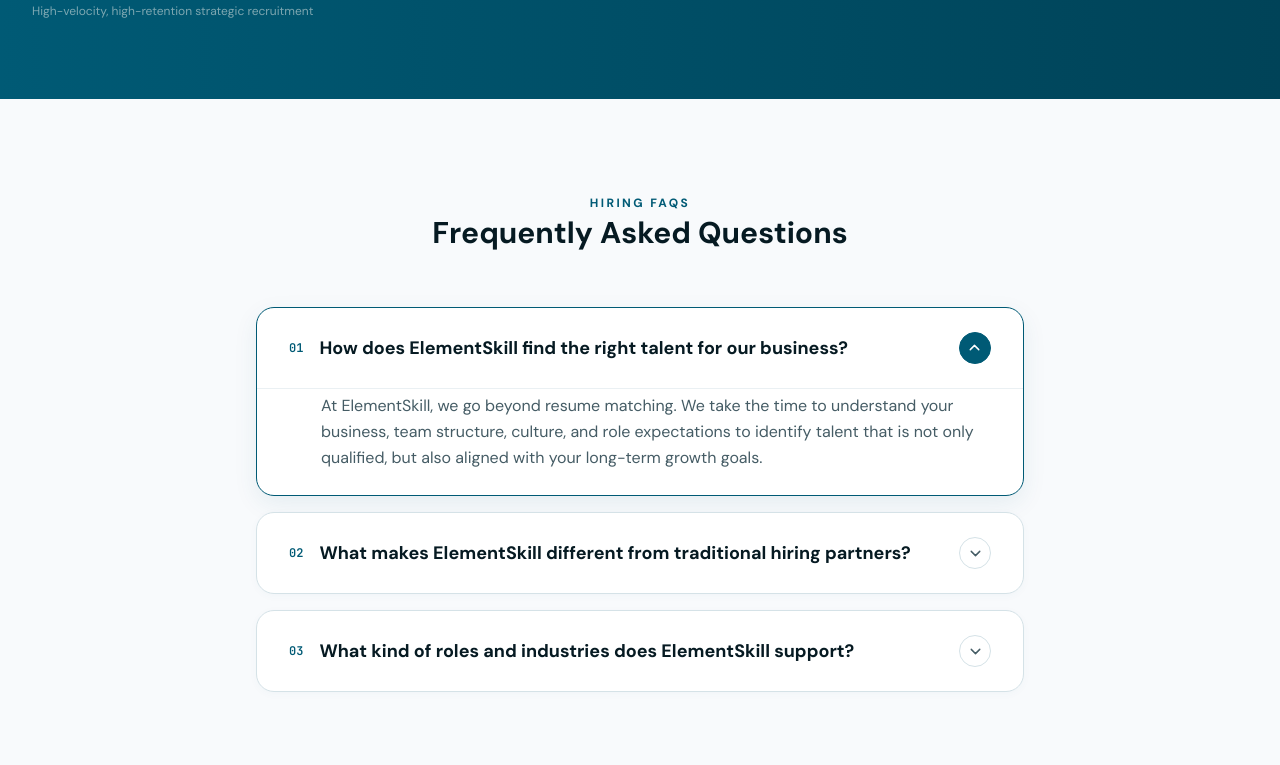
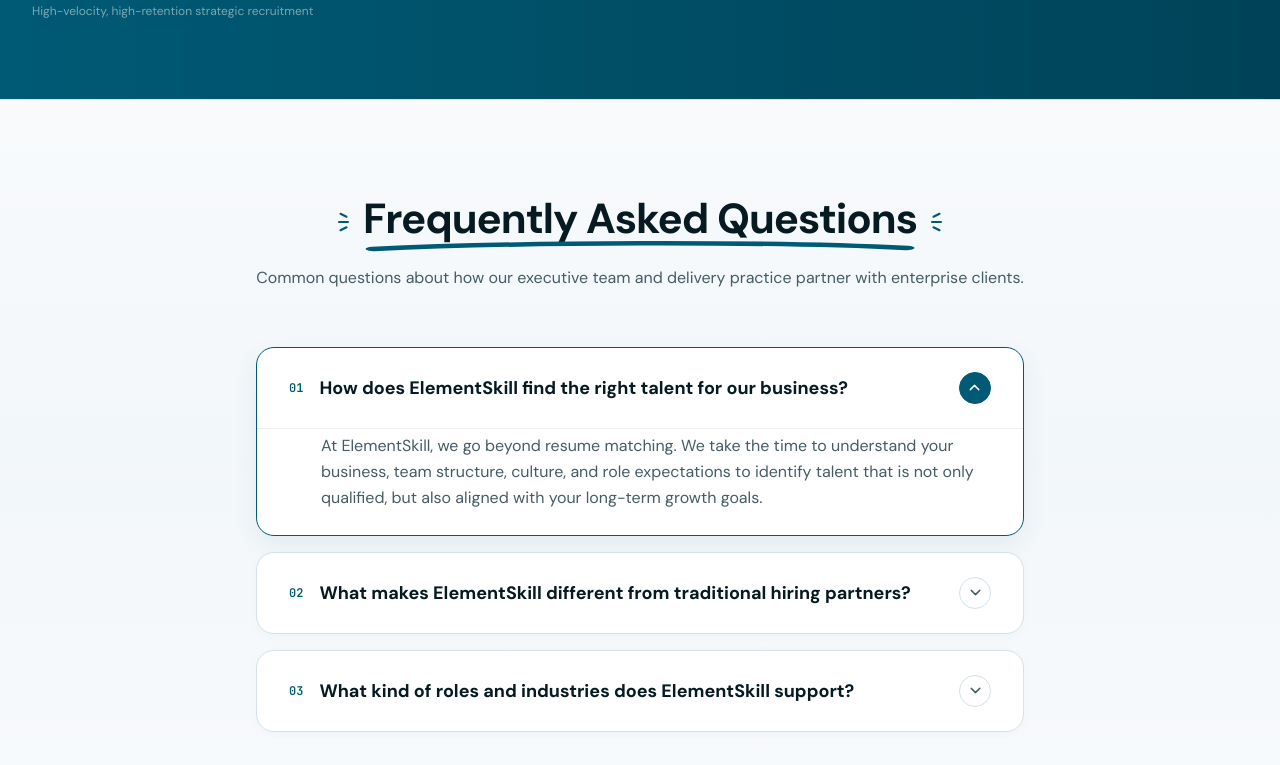
Before and after one commit to tushar-candorworks/ElementSkill-Redesign, a React (Vite) app: page /hiring in a window 1280 px wide. Shown: the part 2535-3300 px from the top of the page. Built offline with nearby package versions, Linux system fonts and the light colour scheme.

Commit message:
style: apply decorated FAQ heading with hand-drawn underline to HiringPage

```diff
--- a/src/pages/HiringPage.jsx
+++ b/src/pages/HiringPage.jsx
@@ -245,15 +245,59 @@ export function HiringPage() {
         </div>
       </section>
 
-      <section className="py-16 sm:py-24 px-6 sm:px-8 bg-[#f8fafc]">
+      <section className="py-16 sm:py-24 px-6 sm:px-8 bg-gradient-to-b from-[#f8fafc] via-[#eaf3f6]/40 to-[#f8fafc] border-t border-[#d5e2e7]">
         <div className="max-w-[1240px] mx-auto">
-          <div className="text-center max-w-2xl mx-auto mb-14">
-            <span className="text-xs uppercase tracking-[0.2em] text-[#005a75] font-bold block mb-1">
-              HIRING FAQS
-            </span>
-            <h2 className="text-2xl sm:text-3xl font-bold text-[#061a22]">
-              Frequently Asked Questions
-            </h2>
+          <div className="text-center max-w-4xl mx-auto mb-14">
+            <div className="flex items-center justify-center gap-2 sm:gap-3 mb-3">
+              <svg
+                className="w-6 h-6 text-[#005a75] shrink-0"
+                viewBox="0 0 32 32"
+                fill="none"
+                stroke="currentColor"
+                strokeWidth="2.8"
+                strokeLinecap="round"
+              >
+                <line x1="28" y1="16" x2="16" y2="16" />
+                <line x1="26" y1="23" x2="18" y2="27" />
+                <line x1="26" y1="9" x2="18" y2="5" />
+              </svg>
+
+              <h2 className="text-3xl sm:text-4xl lg:text-[42px] font-extrabold text-[#061a22] tracking-tight relative">
+                <span className="relative inline-block pb-1.5">
+                  Frequently Asked Questions
+                  <svg
+                    className="absolute -bottom-1 left-0 w-full h-3.5 text-[#005a75]"
+                    viewBox="0 0 160 14"
+                    fill="none"
+                    preserveAspectRatio="none"
+                  >
+                    <path
+                      d="M3 10 C45 3, 115 2, 157 9"
+                      stroke="currentColor"
+                      strokeWidth="4.5"
+                      strokeLinecap="round"
+                    />
+                  </svg>
+                </span>
+              </h2>
+
+              <svg
+                className="w-6 h-6 text-[#005a75] shrink-0"
+                viewBox="0 0 32 32"
+                fill="none"
+                stroke="currentColor"
+                strokeWidth="2.8"
+                strokeLinecap="round"
+              >
+                <line x1="4" y1="16" x2="16" y2="16" />
+                <line x1="6" y1="23" x2="14" y2="27" />
+                <line x1="6" y1="9" x2="14" y2="5" />
+              </svg>
+            </div>
+
+            <p className="text-[15px] sm:text-base text-[#455c65] font-normal leading-relaxed pt-1 md:whitespace-nowrap">
+              Common questions about how our executive team and delivery practice partner with enterprise clients.
+            </p>
           </div>
 
           <FAQAccordion items={faq} />
```
Also changed, not shown: src/components/AnimatedCounter.jsx (line endings or trailing spaces).
